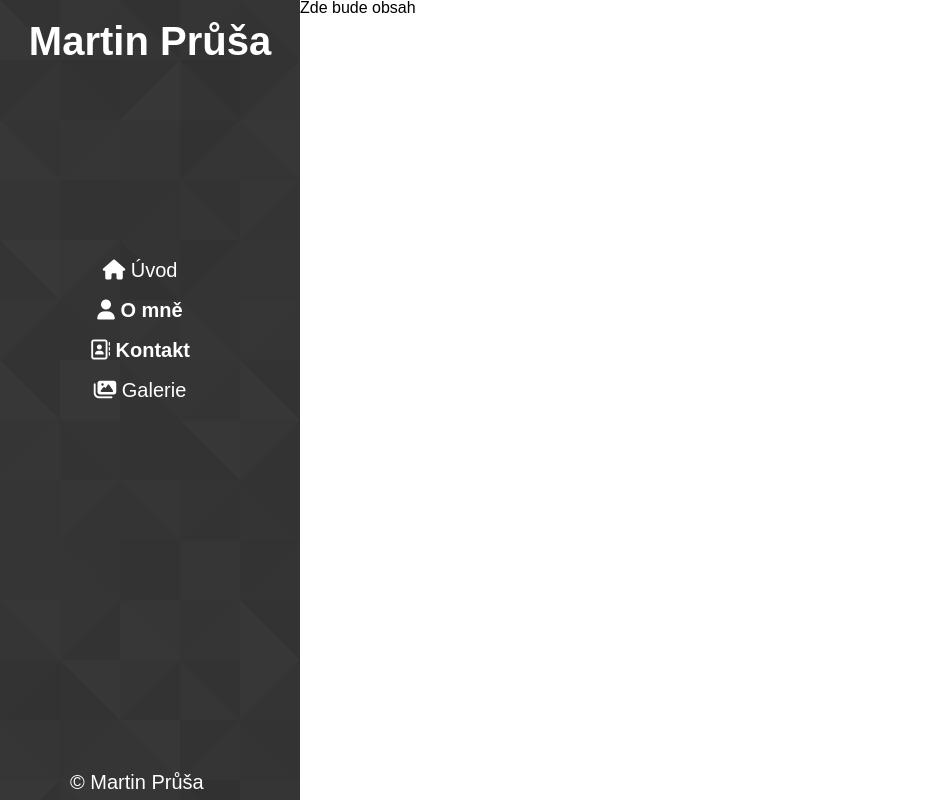
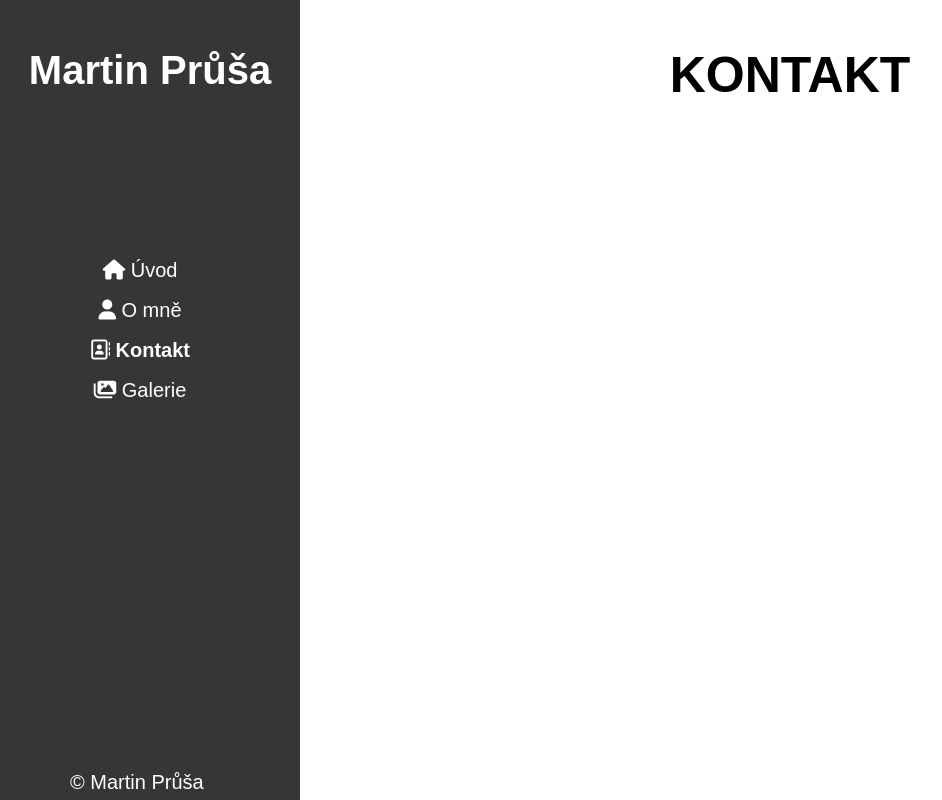
Before and after one commit to Martin-Prusa/ukolOsobniPortfolio, a plain HTML site: page contact.html in a window 1280 px wide. Shown: the whole page, without its empty margins (0-942 px from the left). Drawn offline with Linux system fonts and the light colour scheme.

Commit message:
nadpisStranky

```diff
--- a/contact.html
+++ b/contact.html
@@ -13,7 +13,7 @@
     <div class="nav-container">
         <ul>
             <li><a href="index.html"><p><i class="fas fa-home"></i> Úvod</p></a></li>
-            <li><a href="about.html"><p id="ac"><i class="fas fa-user"></i> O mně</p></a></li>
+            <li><a href="about.html"><p><i class="fas fa-user"></i> O mně</p></a></li>
             <li><a href="contact.html"><p id="ac"><i class="far fa-address-book"></i> Kontakt</p></a></li>
             <li><a href="galery.html"><p><i class="fas fa-images"></i> Galerie</p></a></li>
         </ul>
@@ -21,7 +21,7 @@
     <p class="c">&copy Martin Průša</p>
 </div>
 <div class="obsah">
-    Zde bude obsah
+    <h1 class="nadpisStranky">KONTAKT</h1>
 </div>
 </body>
 </html>
--- a/css/styles.css
+++ b/css/styles.css
@@ -6,10 +6,10 @@ body {
     height: 100%;
     font-family: Arial, serif;
 }
-
+/*-------------------------Navigace-----------------------------------------------*/
 .navigace {
     text-align: center;
-    background-image: url("../img/2o9dv0.png");
+    background-color: #363636;
     position: fixed;
     left: 0;
     width: 300px;
@@ -20,7 +20,7 @@ body {
 .nadpis {
     font-weight: bold;
     font-size: 40px;
-    margin-top: 7%;
+    margin-top: 50px;
 }
 
 .nav-container {
@@ -55,7 +55,14 @@ a:hover{
     text-align: center;
     margin-left: 70px;
 }
-
+/*-------------------------Obsah stránky-----------------------------------------------*/
 .obsah{
     margin-left: 300px;
 }
+
+.nadpisStranky {
+    font-size: 50px;
+    text-align: center;
+    padding-top: 50px;
+    font-weight: bold;
+}
--- a/css/uvod.css
+++ b/css/uvod.css
@@ -16,7 +16,6 @@ body {
     width: 50%;
     max-width: 700px;
     background-color: #363636;
-    background-image: url("../img/2o9dv0.png");
 }
 
 h1 {
```
Also changed, not shown: about.html (+1 -1 lines), galery.html (+1 -1 lines), img/2o9dv0.png (deleted), 1 other file.
